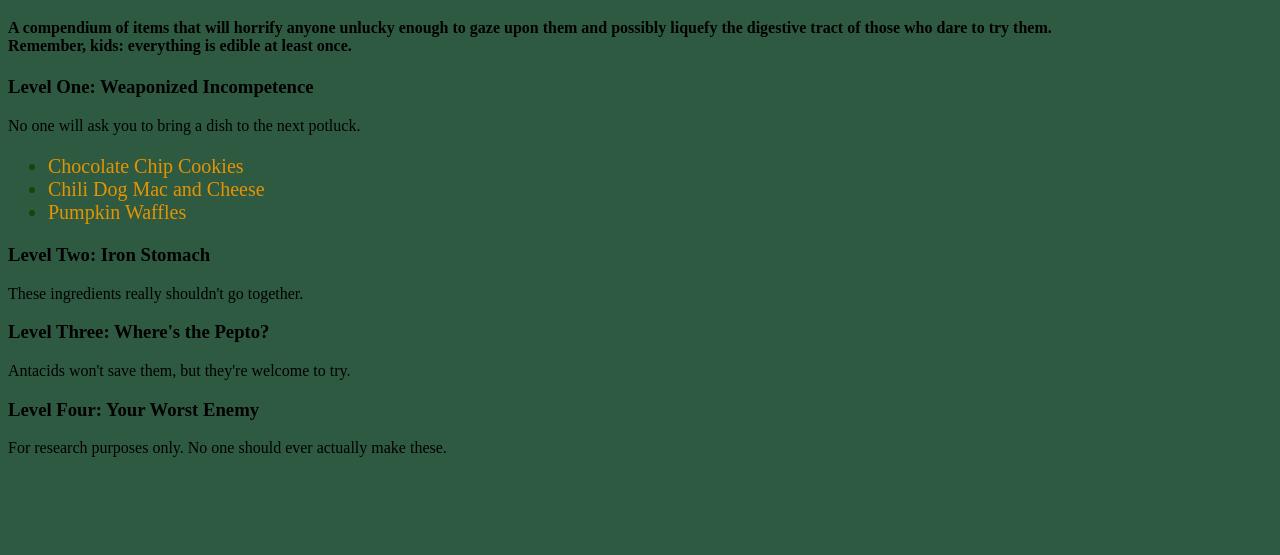
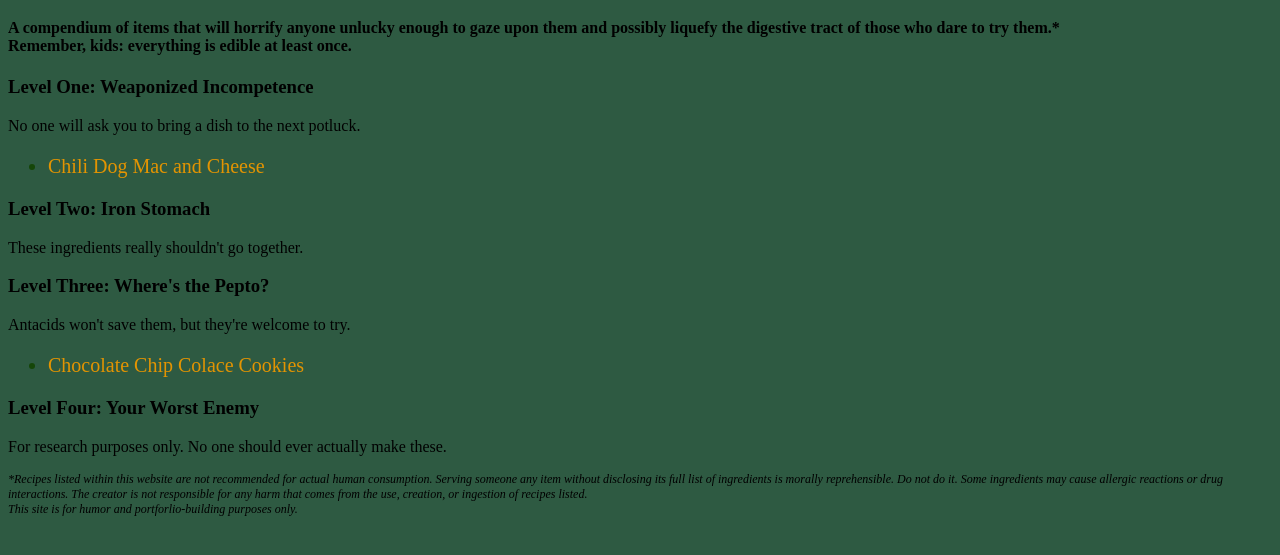
Before and after one commit to JLHynum262/odin-recipes, a plain HTML site: page index.html in a window 1280 px wide. Shown: the part 61-616 px from the top of the page. Drawn offline with Linux system fonts and the light colour scheme.

Commit message:
Remove waffle recipe and add disclaimer

```diff
--- a/index.html
+++ b/index.html
@@ -10,23 +10,33 @@
 <body>
     <h1 class="header">Jenn's Cursed Recipes</h1>
     <h4 class="intro">A compendium of items that will horrify anyone unlucky enough
-         to gaze upon them and possibly liquefy the digestive tract of those who dare to try them.
+         to gaze upon them and possibly liquefy the digestive tract of those who dare to try them.*
         <br>Remember, kids: everything is edible at least once.</h4>
+
     <h3 class="levels">Level One: Weaponized Incompetence</h3>
     <p class="level subtext">No one will ask you to bring a dish to the next potluck.</p>
     <ul class="recipe">
-        <li><a href="recipes/chocolate-chip-cookies.html">Chocolate Chip Cookies</a></li>
         <li><a href="recipes/chili-dog-mac.html">Chili Dog Mac and Cheese</a></li>
-        <li><a href="recipes/pumpkin-waffles.html">Pumpkin Waffles</a></li>
     </ul>
+
     <h3 class="levels">Level Two: Iron Stomach</h3>
     <p class="level subtext">These ingredients really shouldn't go together.</p>
 
     <h3 class="levels">Level Three: Where's the Pepto?</h3>
     <p class="level subtext">Antacids won't save them, but they're welcome to try.</p>
+    <ul class="recipe">
+        <li><a href="recipes/chocolate-chip-cookies.html">Chocolate Chip Colace Cookies</a></li>
+    </ul>
 
     <h3 class="levels">Level Four: Your Worst Enemy</h3>
     <p class="level subtext">For research purposes only. No one should ever actually make these.</p>
+
+    <p class="disclaimer"><em>*Recipes listed within this website are not recommended for actual human consumption.
+        Serving someone any item without disclosing its full list of ingredients is morally reprehensible.
+        Do not do it. Some ingredients may cause allergic reactions or drug interactions. The creator is not
+        responsible for any harm that comes from the use, creation, or ingestion of recipes listed.
+        <br>This site is for humor and portforlio-building purposes only.</em>
+    </p>
 </body>
 
 </html>
--- a/styles.css
+++ b/styles.css
@@ -32,6 +32,10 @@ a:link {
     text-decoration: underline;
 }
 
+.disclaimer {
+    font-size: 12px;
+}
+
 * {
     background-color: rgb(46, 90, 66);
 }
```
